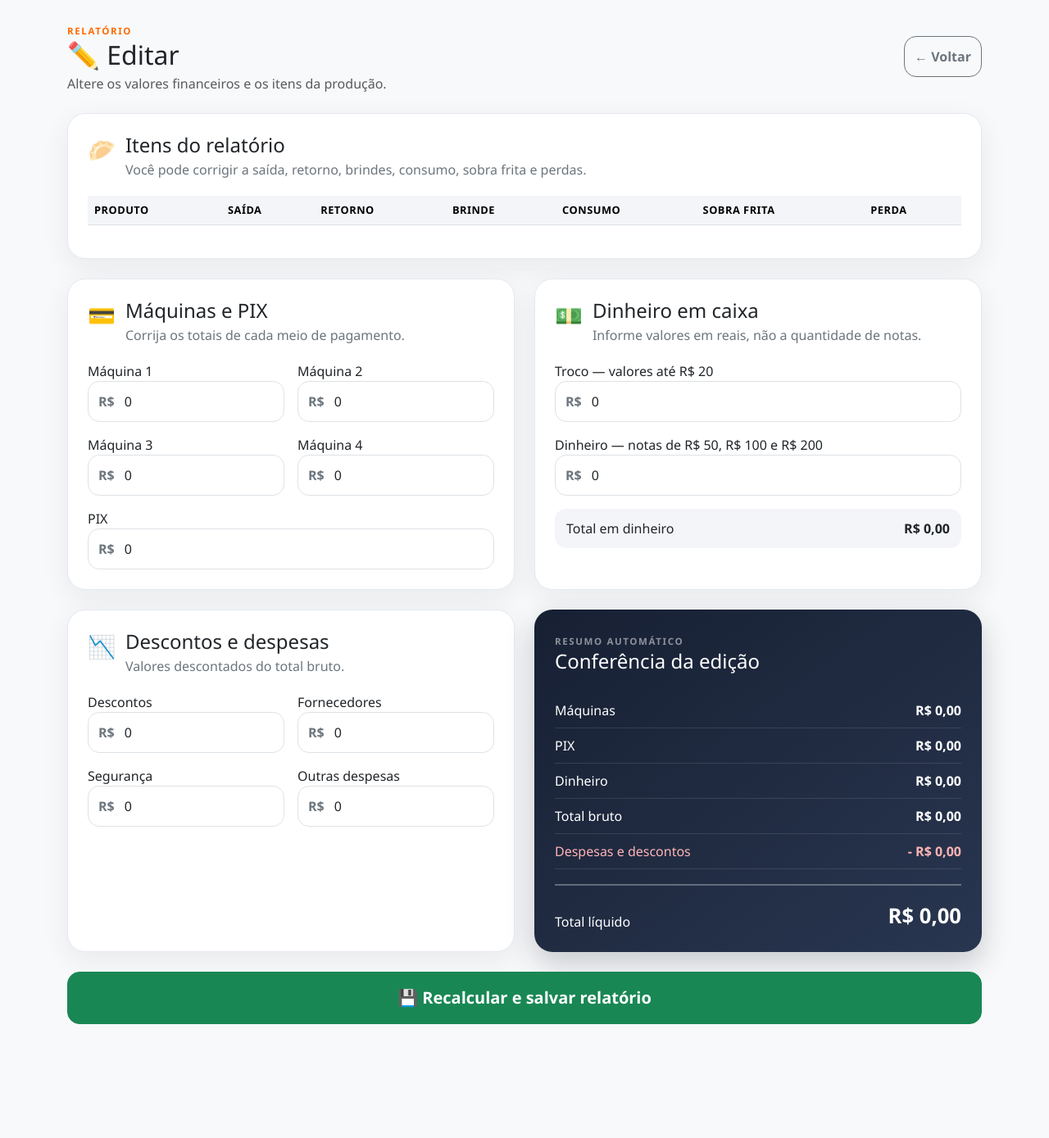
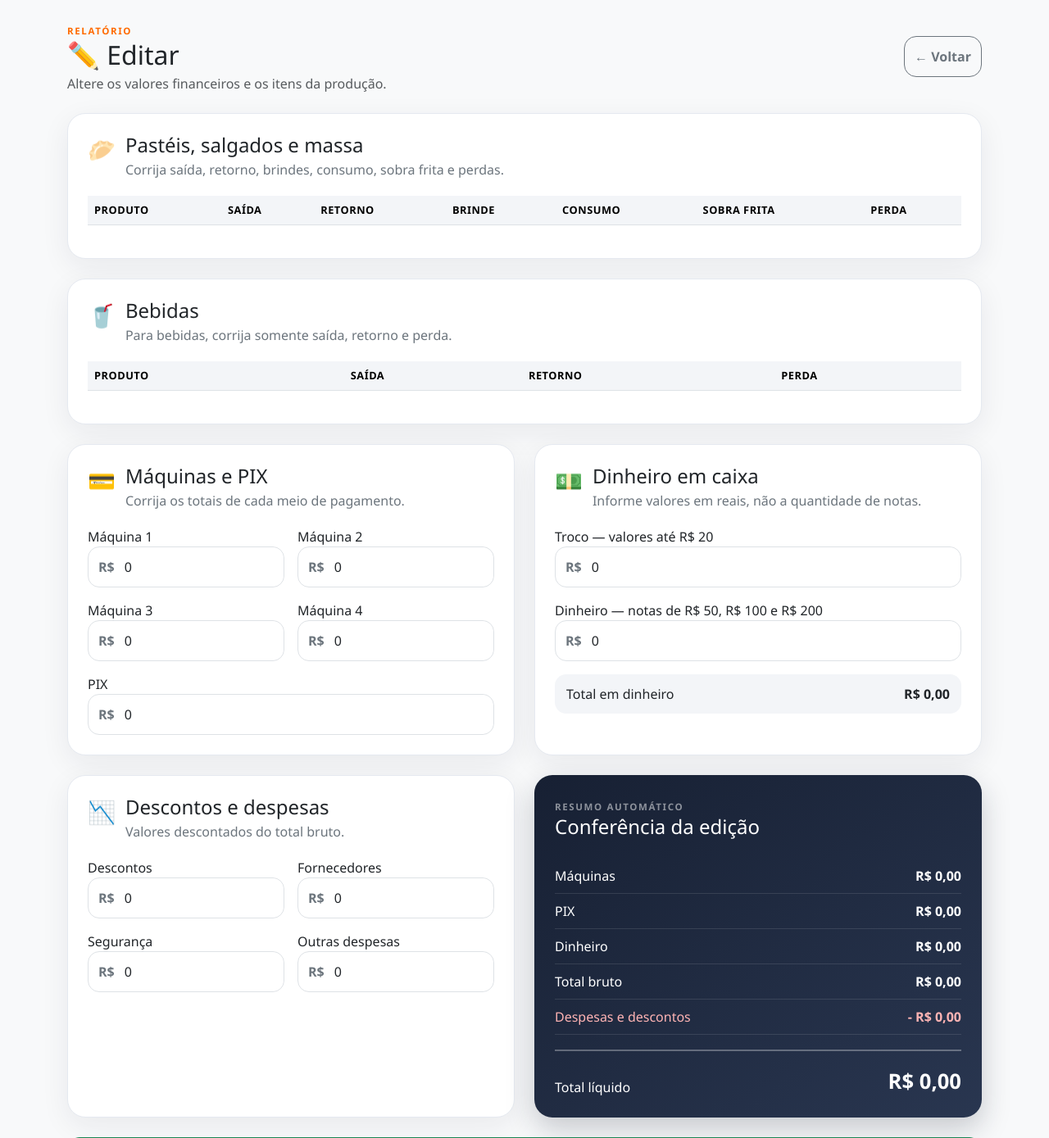
Before and after one commit to thalves2004/pastelaria-app, a Flask app: template templates/editar_relatorio.html in a window 1280 px wide. Shown: the top 1389 px of the page at 82% size. Before the commit the page ends 1250 px from the top, so only its background shows below. Run offline with Flask 3, Linux system fonts and the light colour scheme; the template is opened without the code that fills it, so the values that code supplies are empty; some libraries are stand-ins or nearby versions.

Commit message:
Organiza itens e simplifica bebidas

```diff
--- a/app.py
+++ b/app.py
@@ -1,6 +1,6 @@
 from decimal import Decimal, InvalidOperation
 from flask import Flask, render_template, request, redirect, session
-from database import conectar, criar_banco
+from database import conectar, criar_banco, ORDEM_PRODUTOS
 
 app = Flask(__name__)
 app.secret_key = "pastelcontrol123"
@@ -20,6 +20,10 @@ def inteiro(nome):
         return max(0, int(request.form.get(nome, 0) or 0))
     except (TypeError, ValueError):
         return 0
+
+
+def ordenar_produtos(lista, indice_nome):
+    return sorted(lista, key=lambda item: ORDEM_PRODUTOS.get(str(item[indice_nome]).lower(), 9999))
 
 
 def autenticado():
@@ -74,7 +78,7 @@ def abertura():
     if not autenticado(): return redirect("/")
     conn = conectar(); cursor = conn.cursor()
     cursor.execute("SELECT id,nome,categoria FROM produtos ORDER BY categoria,nome")
-    produtos = cursor.fetchall()
+    produtos = ordenar_produtos(cursor.fetchall(), 1)
     if request.method == "POST":
         cursor.execute("SELECT COUNT(*) FROM controle WHERE UPPER(status)='ABERTO'")
         if cursor.fetchone()[0] > 0:
@@ -109,7 +113,9 @@ def fechamento():
         FROM producao pr JOIN produtos p ON p.id=pr.produto_id
         WHERE pr.controle_id=%s ORDER BY p.categoria,p.nome
     """, (controle[0],))
-    produtos = cursor.fetchall()
+    produtos = ordenar_produtos(cursor.fetchall(), 2)
+    pasteis = [p for p in produtos if p[3].lower() == "pastel"]
+    bebidas = [p for p in produtos if p[3].lower() == "bebida"]
 
     if request.method == "POST":
         total_sobra_pasteis = 0
@@ -117,9 +123,14 @@ def fechamento():
         for producao_id, produto_id, nome, categoria, produzido in produtos:
             sobra = inteiro(f"final_{producao_id}")
             perda = inteiro(f"perda_{producao_id}")
-            brinde = inteiro(f"brinde_{producao_id}")
-            consumo = inteiro(f"consumo_{producao_id}")
-            sobra_frita = inteiro(f"sobra_frita_{producao_id}")
+            if categoria.lower() == "bebida":
+                brinde = 0
+                consumo = 0
+                sobra_frita = 0
+            else:
+                brinde = inteiro(f"brinde_{producao_id}")
+                consumo = inteiro(f"consumo_{producao_id}")
+                sobra_frita = inteiro(f"sobra_frita_{producao_id}")
             vendido = max(0, produzido - sobra - perda - brinde - consumo - sobra_frita)
             if categoria.lower() == "pastel":
                 total_sobra_pasteis += sobra + sobra_frita
@@ -157,8 +168,8 @@ def fechamento():
         return redirect("/dashboard")
 
     cursor.close(); conn.close()
-    return render_template("fechamento.html", produtos=produtos, data=controle[1],
-                           caixa_inicial=controle[2])
+    return render_template("fechamento.html", produtos=produtos, pasteis=pasteis, bebidas=bebidas,
+                           data=controle[1], caixa_inicial=controle[2])
 
 
 @app.route("/produtos")
@@ -227,7 +238,7 @@ def relatorios():
             LEFT JOIN estoque e ON e.controle_id=pr.controle_id AND e.produto_id=pr.produto_id
             WHERE pr.controle_id=%s ORDER BY p.categoria,p.nome
         """, (controle[0],))
-        itens = cursor.fetchall()
+        itens = ordenar_produtos(cursor.fetchall(), 0)
         relatorios.append((controle,itens))
     cursor.close(); conn.close()
     return render_template("relatorios.html", relatorios=relatorios, data_filtro=data_filtro)
@@ -259,7 +270,9 @@ def editar_relatorio(id):
         WHERE pr.controle_id=%s
         ORDER BY p.categoria, p.nome
     """, (id,))
-    itens = cursor.fetchall()
+    itens = ordenar_produtos(cursor.fetchall(), 2)
+    pasteis = [item for item in itens if item[3].lower() == "pastel"]
+    bebidas = [item for item in itens if item[3].lower() == "bebida"]
 
     if request.method == "POST":
         total_sobra_pasteis = 0
@@ -269,9 +282,14 @@ def editar_relatorio(id):
             saida = inteiro(f"saida_{producao_id}")
             retorno = inteiro(f"final_{producao_id}")
             perda = inteiro(f"perda_{producao_id}")
-            brinde = inteiro(f"brinde_{producao_id}")
-            consumo = inteiro(f"consumo_{producao_id}")
-            sobra_frita = inteiro(f"sobra_frita_{producao_id}")
+            if categoria.lower() == "bebida":
+                brinde = 0
+                consumo = 0
+                sobra_frita = 0
+            else:
+                brinde = inteiro(f"brinde_{producao_id}")
+                consumo = inteiro(f"consumo_{producao_id}")
+                sobra_frita = inteiro(f"sobra_frita_{producao_id}")
 
             cursor.execute(
                 "UPDATE producao SET quantidade=%s WHERE id=%s AND controle_id=%s",
@@ -335,7 +353,7 @@ def editar_relatorio(id):
     controle = cursor.fetchone()
     cursor.close()
     conn.close()
-    return render_template("editar_relatorio.html", controle=controle, itens=itens)
+    return render_template("editar_relatorio.html", controle=controle, itens=itens, pasteis=pasteis, bebidas=bebidas)
 
 
 @app.route("/excluir_relatorio/<int:id>")
--- a/database.py
+++ b/database.py
@@ -23,11 +23,14 @@ PRODUTOS_PADRAO = [
     ("Pastelão", "pastel"), ("Pastelão de Frango", "pastel"),
     ("Enroladão", "pastel"), ("Coxinha de Carne", "pastel"),
     ("Coxinha de Frango", "pastel"),
+    ("Massa de 600 gramas", "pastel"),
     ("Coca Normal", "bebida"), ("Coca Zero", "bebida"),
     ("Sprite", "bebida"), ("Guaraná", "bebida"),
     ("Fanta", "bebida"), ("Água", "bebida"),
     ("Suco", "bebida"), ("Chocomilk", "bebida"),
 ]
+
+ORDEM_PRODUTOS = {nome.lower(): indice for indice, (nome, _) in enumerate(PRODUTOS_PADRAO)}
 
 
 def criar_banco():
--- a/templates/editar_relatorio.html
+++ b/templates/editar_relatorio.html
@@ -20,56 +20,29 @@
 
   <form method="POST" id="form-editar-relatorio">
     <section class="app-card mb-4">
-      <div class="section-heading">
-        <div><span class="section-icon">🥟</span><div><h4>Itens do relatório</h4><p>Você pode corrigir a saída, retorno, brindes, consumo, sobra frita e perdas.</p></div></div>
-      </div>
-
+      <div class="section-heading"><div><span class="section-icon">🥟</span><div><h4>Pastéis, salgados e massa</h4><p>Corrija saída, retorno, brindes, consumo, sobra frita e perdas.</p></div></div></div>
       <div class="table-responsive d-none d-lg-block">
-        <table class="table align-middle production-table">
-          <thead>
-            <tr><th>Produto</th><th>Saída</th><th>Retorno</th><th>Brinde</th><th>Consumo</th><th>Sobra frita</th><th>Perda</th></tr>
-          </thead>
-          <tbody>
-            {% for item in itens %}
-            <tr>
-              <td><strong>{{ item[2] }}</strong><br><span class="badge text-bg-light">{{ item[3] }}</span></td>
+        <table class="table align-middle production-table"><thead><tr><th>Produto</th><th>Saída</th><th>Retorno</th><th>Brinde</th><th>Consumo</th><th>Sobra frita</th><th>Perda</th></tr></thead><tbody>
+          {% for item in pasteis %}<tr><td><strong>{{ item[2] }}</strong></td>
             <td><input class="form-control form-control-sm sync-item" type="number" min="0" name="saida_{{ item[0] }}" value="{{ item[4] or 0 }}"></td>
             <td><input class="form-control form-control-sm sync-item" type="number" min="0" name="final_{{ item[0] }}" value="{{ item[5] or 0 }}"></td>
             <td><input class="form-control form-control-sm sync-item" type="number" min="0" name="brinde_{{ item[0] }}" value="{{ item[7] or 0 }}"></td>
             <td><input class="form-control form-control-sm sync-item" type="number" min="0" name="consumo_{{ item[0] }}" value="{{ item[8] or 0 }}"></td>
             <td><input class="form-control form-control-sm sync-item" type="number" min="0" name="sobra_frita_{{ item[0] }}" value="{{ item[9] or 0 }}"></td>
-              <td><input class="form-control form-control-sm sync-item" type="number" min="0" name="perda_{{ item[0] }}" value="{{ item[6] or 0 }}"></td>
-            </tr>
-            {% endfor %}
-          </tbody>
-        </table>
+            <td><input class="form-control form-control-sm sync-item" type="number" min="0" name="perda_{{ item[0] }}" value="{{ item[6] or 0 }}"></td></tr>{% endfor %}
+        </tbody></table>
       </div>
+      <div class="d-lg-none">{% for item in pasteis %}<article class="product-card-mobile"><div class="d-flex justify-content-between align-items-start mb-3"><strong>{{ item[2] }}</strong><span class="produced-pill">Saída: {{ item[4] or 0 }}</span></div><div class="row g-2">
+        {% for nome, rotulo, valor in [('saida_' ~ item[0], 'Saída', item[4]),('final_' ~ item[0], 'Retorno', item[5]),('brinde_' ~ item[0], 'Brinde', item[7]),('consumo_' ~ item[0], 'Consumo', item[8]),('sobra_frita_' ~ item[0], 'Sobra frita', item[9]),('perda_' ~ item[0], 'Perda', item[6])] %}<div class="col-6"><label>{{ rotulo }}</label><input class="form-control sync-item" type="number" min="0" name="{{ nome }}" value="{{ valor or 0 }}"></div>{% endfor %}
+      </div></article>{% endfor %}</div>
+    </section>
 
-      <div class="d-lg-none">
-        {% for item in itens %}
-        <article class="product-card-mobile">
-          <div class="d-flex justify-content-between align-items-start mb-3">
-            <div><strong>{{ item[2] }}</strong><br><small class="text-muted">{{ item[3] }}</small></div>
-            <span class="produced-pill">Saída: {{ item[4] or 0 }}</span>
-          </div>
-          <div class="row g-2">
-            {% for nome, rotulo, valor in [
-              ('saida_' ~ item[0], 'Saída', item[4]),
-              ('final_' ~ item[0], 'Retorno', item[5]),
-              ('brinde_' ~ item[0], 'Brinde', item[7]),
-              ('consumo_' ~ item[0], 'Consumo', item[8]),
-              ('sobra_frita_' ~ item[0], 'Sobra frita', item[9]),
-              ('perda_' ~ item[0], 'Perda', item[6])
-            ] %}
-            <div class="col-6">
-              <label>{{ rotulo }}</label>
-              <input class="form-control sync-item" type="number" min="0" name="{{ nome }}" value="{{ valor or 0 }}">
-            </div>
-            {% endfor %}
-          </div>
-        </article>
-        {% endfor %}
-      </div>
+    <section class="app-card mb-4">
+      <div class="section-heading"><div><span class="section-icon">🥤</span><div><h4>Bebidas</h4><p>Para bebidas, corrija somente saída, retorno e perda.</p></div></div></div>
+      <div class="table-responsive d-none d-lg-block"><table class="table align-middle production-table"><thead><tr><th>Produto</th><th>Saída</th><th>Retorno</th><th>Perda</th></tr></thead><tbody>
+        {% for item in bebidas %}<tr><td><strong>{{ item[2] }}</strong></td><td><input class="form-control form-control-sm sync-item" type="number" min="0" name="saida_{{ item[0] }}" value="{{ item[4] or 0 }}"></td><td><input class="form-control form-control-sm sync-item" type="number" min="0" name="final_{{ item[0] }}" value="{{ item[5] or 0 }}"></td><td><input class="form-control form-control-sm sync-item" type="number" min="0" name="perda_{{ item[0] }}" value="{{ item[6] or 0 }}"></td></tr>{% endfor %}
+      </tbody></table></div>
+      <div class="d-lg-none">{% for item in bebidas %}<article class="product-card-mobile"><div class="d-flex justify-content-between align-items-start mb-3"><strong>{{ item[2] }}</strong><span class="produced-pill">Saída: {{ item[4] or 0 }}</span></div><div class="row g-2"><div class="col-4"><label>Saída</label><input class="form-control sync-item" type="number" min="0" name="saida_{{ item[0] }}" value="{{ item[4] or 0 }}"></div><div class="col-4"><label>Retorno</label><input class="form-control sync-item" type="number" min="0" name="final_{{ item[0] }}" value="{{ item[5] or 0 }}"></div><div class="col-4"><label>Perda</label><input class="form-control sync-item" type="number" min="0" name="perda_{{ item[0] }}" value="{{ item[6] or 0 }}"></div></div></article>{% endfor %}</div>
     </section>
 
     <div class="row g-4">
```
Also changed, not shown: templates/fechamento.html (+23 -5 lines), templates/relatorios.html (+10 -4 lines). Lines whose indentation alone changed are shown as unchanged.
